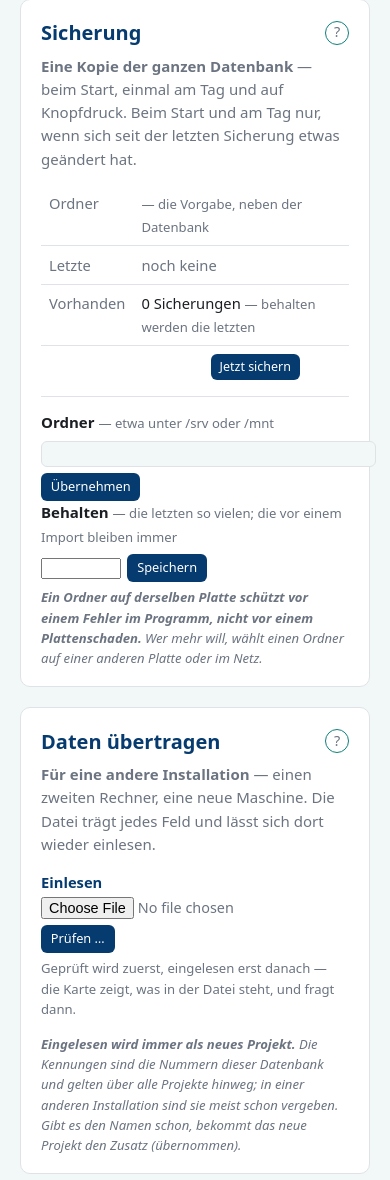
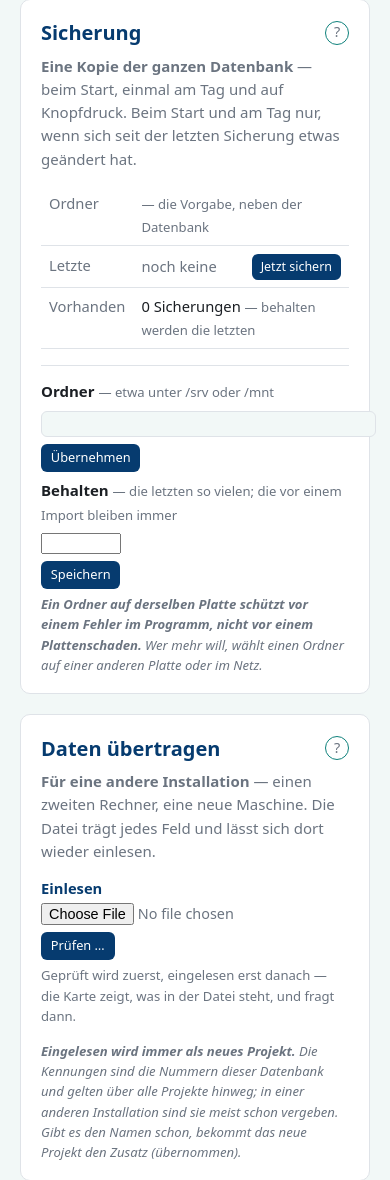
Before and after one commit to exmig/marlei-tasks, a FastAPI app: template webui/templates/einrichtung.html in a window 390 px wide; the page is wider, and only the part inside the window is pictured. Shown: the part 814-1994 px from the top of that part. Run offline with FastAPI, Linux system fonts and the light colour scheme; the template is opened without the code that fills it, so the values that code supplies are empty; parts of the project's set-up code (start-up, migrations or seed data) failed here and were passed over.

Commit message:
Jetzt sichern steht in der Zeile Letzte, die Felder in einem Raster
Der Knopf sitzt rechtsbuendig neben dem Namen der letzten Sicherung.
Ordner und Behalten teilen sich ein Raster aus Beschriftung, Feld und
Knopf: Beide Felder und beide Knoepfe beginnen an derselben Kante, mit
etwas Luft zwischen den Zeilen.

Co-Authored-By: Claude Opus 5.5 <noreply@anthropic.com>

```diff
--- a/webui/static/produkt.css
+++ b/webui/static/produkt.css
@@ -832,6 +832,31 @@ textarea.feld.lang:focus { outline: 2px solid var(--accent); outline-offset: 1px
 /* Eine Anzahl, keine Adresse: so breit wie drei Ziffern und die Pfeile. */
 .zahlfeld { width: 5rem; }
 
+/* Ein Knopf am rechten Ende einer Tabellenzeile -- in der Karte
+   Sicherung "Jetzt sichern" neben dem Namen der letzten Sicherung. */
+.zeilenknopf {
+  display: flex;
+  flex-wrap: wrap;
+  align-items: center;
+  justify-content: space-between;
+  gap: .5rem;
+}
+
+/* Beschriftung, Feld, Knopf -- mehrere Formulare in einem Raster, damit
+   Felder und Knoepfe untereinander an derselben Kante beginnen. Die
+   Formulare geben ihre Teile per "display: contents" an das Raster
+   weiter; was ueber alle Spalten gehen soll, traegt .rasterbreit. */
+.feldraster {
+  display: grid;
+  grid-template-columns: 1fr auto auto;
+  align-items: center;
+  column-gap: .5rem;
+  row-gap: .45rem;
+}
+.feldraster > form { display: contents; }
+.feldraster > form > input { justify-self: start; }
+.feldraster > .rasterbreit { grid-column: 1 / -1; }
+
 /* Die Sicherung vor der Werkseinstellung.
    ------------------------------------------------------------------------
 
@@ -1003,3 +1028,9 @@ main.anmeldung { max-width: 28rem; margin-top: 2.5rem; }
   font-weight: 400;
   font-size: .82rem;
 }
+
+/* Schmal untereinander statt nebeneinander -- das Pfadfeld braucht
+   seine Breite, und drei Spalten ueber einem Telefon quetschen es. */
+@media (max-width: 640px) {
+  .feldraster { grid-template-columns: 1fr; }
+}
--- a/webui/templates/einrichtung.html
+++ b/webui/templates/einrichtung.html
@@ -223,10 +223,18 @@
         <td><code>{{ sicherung.ordner }}</code>
           <span class="muted small">— {{ "gewählt" if sicherung.gewaehlt
             else "die Vorgabe, neben der Datenbank" }}</span></td></tr>
+      {# DER KNOPF STEHT IN DER ZEILE, DIE ER VERAENDERT: Nach dem Druck
+         steht hier eine neue Datei. Rechtsbuendig, damit der Name links
+         die ganze Breite behaelt. #}
       <tr><td class="nowrap muted">Letzte</td>
-        <td>{% if sicherung.letzte %}<code>{{ sicherung.letzte.name }}</code>
+        <td><div class="zeilenknopf">
+          <span>{% if sicherung.letzte %}<code>{{ sicherung.letzte.name }}</code>
             <span class="muted small">— {{ groesse(sicherung.letzte.bytes) }}</span>
-          {% else %}<span class="muted">noch keine</span>{% endif %}</td></tr>
+            {% else %}<span class="muted">noch keine</span>{% endif %}</span>
+          <form method="post" action="/einrichtung/sicherung">
+            <button type="submit">Jetzt sichern</button>
+          </form>
+        </div></td></tr>
       <tr><td class="nowrap muted">Vorhanden</td>
         <td>{{ menge(sicherung.staende | length, "Sicherung", "Sicherungen") }}
           <span class="muted small">— behalten werden die letzten
@@ -234,14 +242,14 @@
     </tbody>
   </table>
 
-  <div class="row kartenknoepfe">
-    <form method="post" action="/einrichtung/sicherung">
-      <button type="submit">Jetzt sichern</button>
-    </form>
-  </div>
-
   <hr class="kartentrenner">
-  <form method="post" action="/einrichtung/sicherung/ordner" class="row sichernspalte">
+  {# EIN RASTER FUER ZWEI FORMULARE: Beschriftung, Feld, Knopf. Die
+     Formulare selbst tragen "display: contents" und geben ihre Teile an
+     das Raster weiter -- so beginnen beide Felder und beide Knoepfe an
+     derselben Kante, obwohl sie verschieden breit sind. Was dazwischen
+     steht (der Befehl bei fehlendem Recht), spannt ueber alle Spalten. #}
+  <div class="feldraster">
+  <form method="post" action="/einrichtung/sicherung/ordner">
     <span>
       <label for="sicherung-ordner"><strong>Ordner</strong></label>
       <span class="muted small">— {{ "ein UNC-Pfad für ein Netzlaufwerk"
@@ -253,17 +261,20 @@
            spellcheck="false" autocomplete="off"
            value="{{ sicherung.rechte_ordner or (sicherung.ordner if sicherung.gewaehlt else '') }}"
            placeholder="{{ sicherung.vorgabe }}">
+    <span class="row">
       <button type="submit" class="folgeknopf">Übernehmen</button>
       {% if sicherung.gewaehlt %}
       <button type="submit" name="aktion" value="vorgabe"
               class="folgeknopf">Vorgabe</button>
       {% endif %}
+    </span>
   </form>
 
   {% if sicherung.rechte_befehl %}
   {# DER BEFEHL WIRD GENANNT, NICHT AUSGEFUEHRT. Die Anwendung darf einem
      Dienst keinen fremden Ordner freigeben, und sie soll es auch nicht
      duerfen -- wer das tut, soll sehen, was er tut. #}
+  <div class="rasterbreit">
     <p class="hint">
       <strong>Der Dienst darf in diesen Ordner nicht schreiben.</strong>
       {% if windows %}In einer PowerShell <strong>als Administrator</strong>
@@ -276,9 +287,10 @@
       <button type="button" class="kopierknopf" data-quelle="sicherungsbefehl"
               title="Befehl kopieren" aria-label="Befehl kopieren">kopieren</button>
     </div>
+  </div>
   {% endif %}
 
-  <form method="post" action="/einrichtung/sicherung/behalten" class="row sichernspalte">
+  <form method="post" action="/einrichtung/sicherung/behalten">
     <span>
       <label for="sicherung-behalten"><strong>Behalten</strong></label>
       <span class="muted small">— die letzten so vielen; die vor einem
@@ -287,8 +299,11 @@
     <input type="number" id="sicherung-behalten" name="anzahl" class="zahlfeld"
            min="{{ sicherung.behalten_min }}" max="{{ sicherung.behalten_max }}"
            value="{{ sicherung.behalten }}">
+    <span class="row">
       <button type="submit" class="folgeknopf">Speichern</button>
+    </span>
   </form>
+  </div>
 
   {% if sicherung.staende %}
   <details class="dateiliste">
```
Lines whose indentation alone changed are shown as unchanged.
